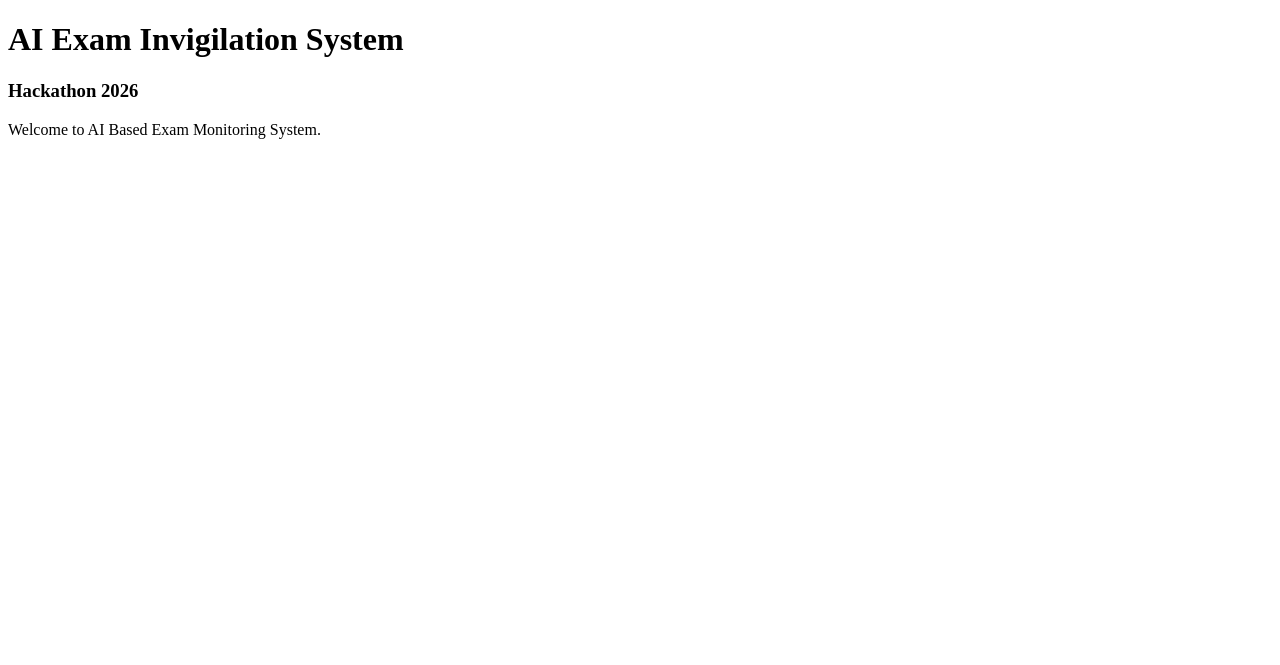
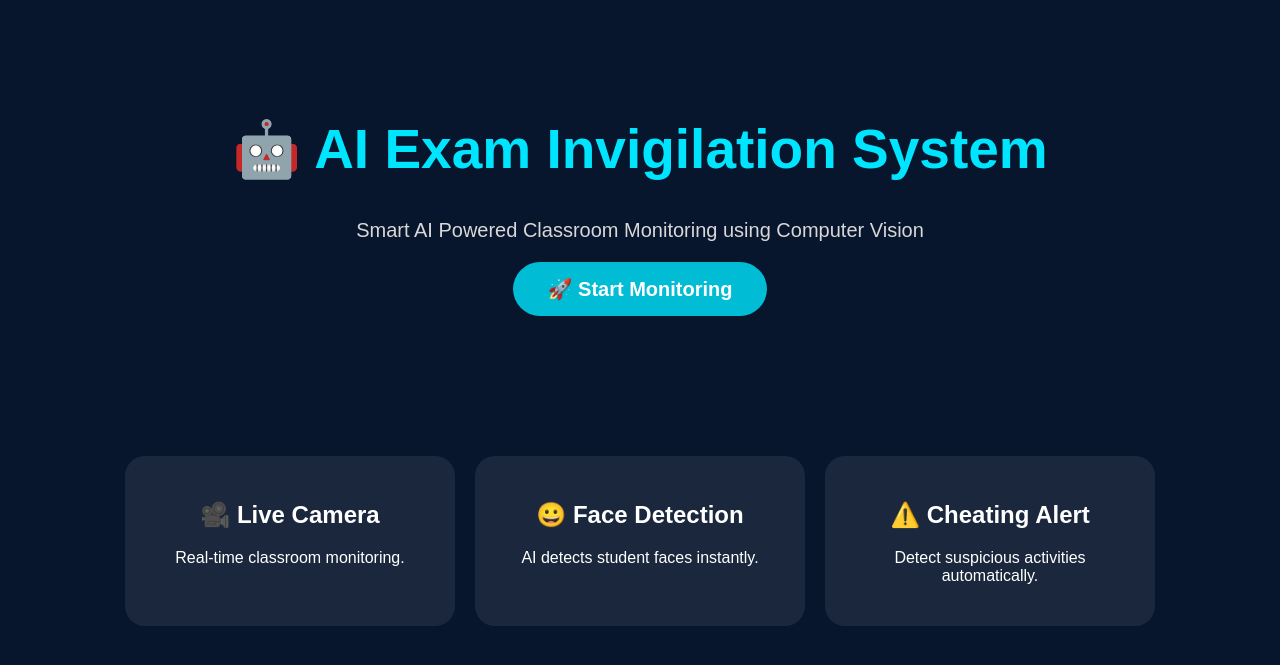
Before and after one commit to kanitha180/EXAM-INVIGILATION-IN-CLASSROOM, a Flask app: page / in a window 1280 px wide. Shown: the top 665 px of the page. Run offline with Flask 3, Linux system fonts and the light colour scheme.

Commit message:
Created AI homepage and monitor page

```diff
--- a/app.py
+++ b/app.py
@@ -2,9 +2,13 @@ from flask import Flask, render_template
 
 app = Flask(__name__)
 
-@app.route('/')
+@app.route("/")
 def home():
     return render_template("index.html")
 
+@app.route("/monitor")
+def monitor():
+    return render_template("monitor.html")
+
 if __name__ == "__main__":
     app.run(debug=True)
--- /dev/null
+++ b/static/css/style.css
@@ -0,0 +1,70 @@
+body{
+    margin:0;
+    padding:0;
+    font-family:Arial, Helvetica, sans-serif;
+    background:#07152d;
+    color:white;
+}
+
+.hero{
+    text-align:center;
+    padding:80px 20px;
+}
+
+.hero h1{
+    font-size:55px;
+    color:#00e5ff;
+}
+
+.hero p{
+    font-size:20px;
+    color:#d8d8d8;
+}
+
+.btn-start{
+    display:inline-flex;
+    justify-content:center;
+    align-items:center;
+    gap:10px;
+
+    background:#00bcd4;
+    color:white;
+
+    padding:15px 35px;
+
+    text-decoration:none;
+
+    border-radius:30px;
+
+    font-size:20px;
+    font-weight:bold;
+
+    transition:0.3s;
+}
+
+.btn-start:hover{
+    background:#00e5ff;
+    transform:scale(1.05);
+}
+
+.features{
+    display:flex;
+    justify-content:center;
+    gap:20px;
+    flex-wrap:wrap;
+    margin-top:60px;
+}
+
+.card{
+    background:rgba(255,255,255,0.08);
+    width:280px;
+    padding:25px;
+    border-radius:20px;
+    text-align:center;
+    transition:0.3s;
+}
+
+.card:hover{
+    transform:translateY(-10px);
+    box-shadow:0 0 20px cyan;
+}
--- a/templates/index.html
+++ b/templates/index.html
@@ -1,16 +1,45 @@
 <!DOCTYPE html>
-<html>
+<html lang="en">
 <head>
+    <meta charset="UTF-8">
+    <meta name="viewport" content="width=device-width, initial-scale=1.0">
     <title>AI Exam Invigilation System</title>
+
+    <link rel="stylesheet" href="{{ url_for('static', filename='css/style.css') }}">
 </head>
 
 <body>
 
-    <h1>AI Exam Invigilation System</h1>
+    <div class="hero">
 
-    <h3>Hackathon 2026</h3>
+        <h1>🤖 AI Exam Invigilation System</h1>
 
-    <p>Welcome to AI Based Exam Monitoring System.</p>
+        <p>
+            Smart AI Powered Classroom Monitoring using Computer Vision
+        </p>
+
+        <a href="/monitor" class="btn-start">
+    🚀 Start Monitoring
+</a>
+    </div>
+
+    <div class="features">
+
+        <div class="card">
+            <h2>🎥 Live Camera</h2>
+            <p>Real-time classroom monitoring.</p>
+        </div>
+
+        <div class="card">
+            <h2>😀 Face Detection</h2>
+            <p>AI detects student faces instantly.</p>
+        </div>
+
+        <div class="card">
+            <h2>⚠️ Cheating Alert</h2>
+            <p>Detect suspicious activities automatically.</p>
+        </div>
+    </div>
 
 </body>
 </html>
```
Also changed, not shown: templates/monitor.html (added, +36 -0 lines), 3 other files.
